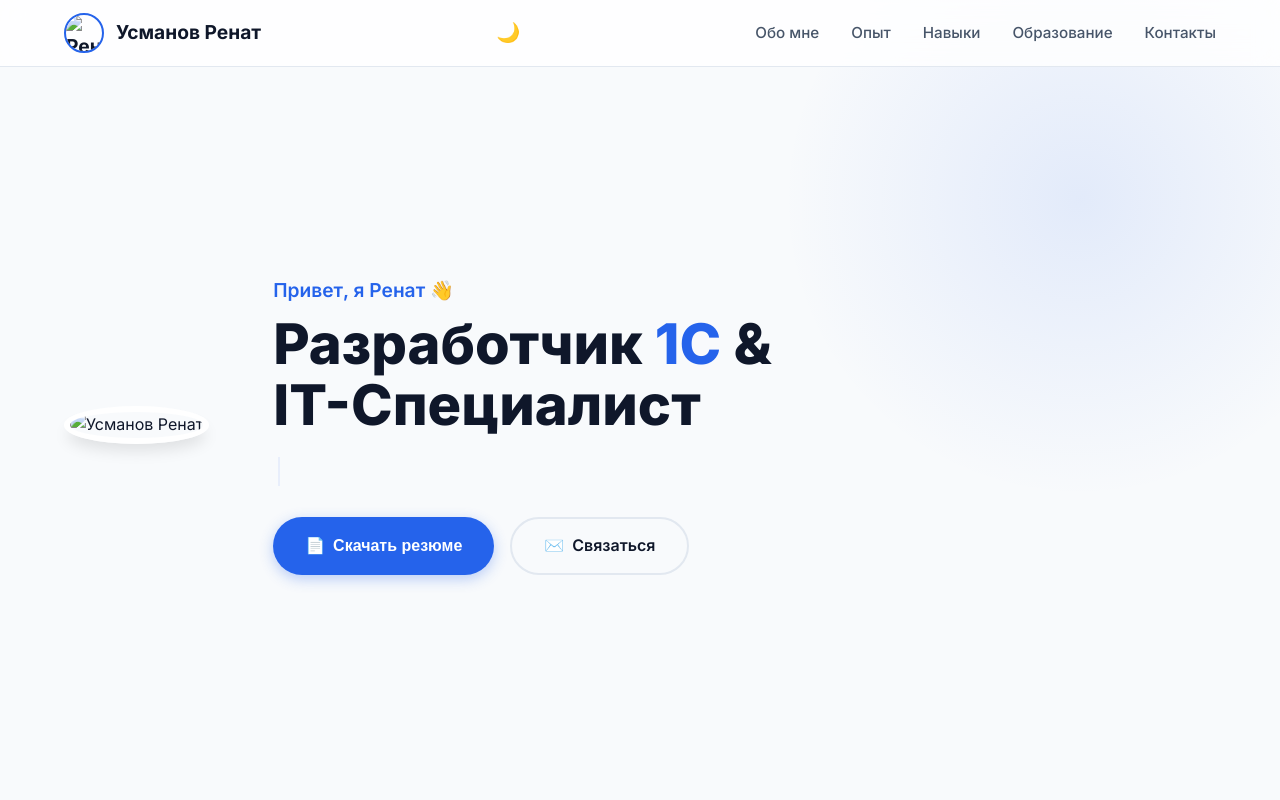
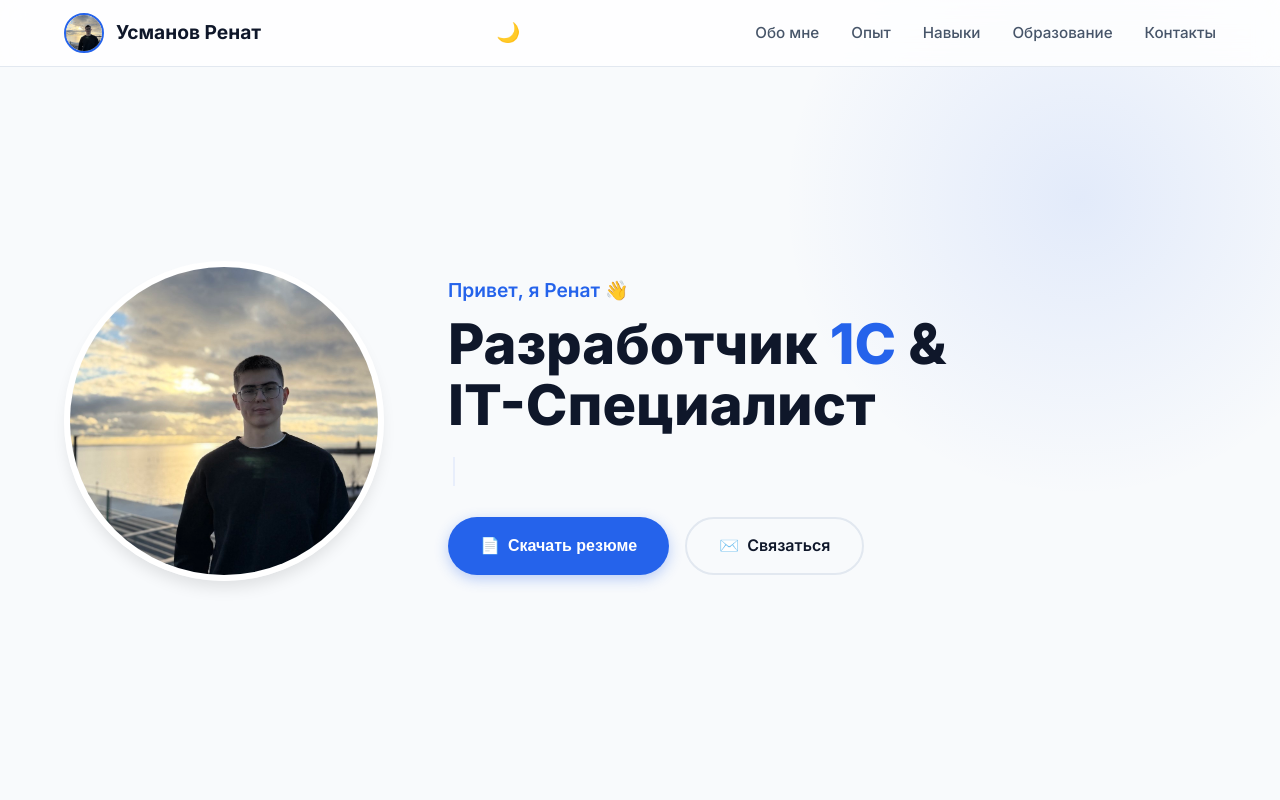
Before and after one commit to Renatgambit/my-portfolio, a plain HTML site: page index.html in a window 1280 px wide. Shown: the top 800 px of the page. Drawn offline with Linux system fonts and the light colour scheme.

Commit message:
Add files via upload

```diff
--- a/index.html
+++ b/index.html
@@ -5,7 +5,7 @@
     <meta name="viewport" content="width=device-width, initial-scale=1.0">
     <title>Резюме | Усманов Ренат — 1С Разработчик</title>
     <!-- Favicon -->
-    <link rel="shortcut icon" type="image/png" href="img/poster_event_1618682.jpg">
+    <link rel="shortcut icon" type="image/png" href="poster_event_1618682.jpg">
     <!-- Font -->
     <link rel="preconnect" href="https://fonts.googleapis.com">
     <link rel="preconnect" href="https://fonts.gstatic.com" crossorigin>
@@ -25,7 +25,7 @@
         <!-- Навигация -->
         <nav class="navbar">
             <a href="#" class="navbar-brand">
-                <img src="img/i.png" alt="Ренат У." class="nav-profile-pic">
+                <img src="i.png" alt="Ренат У." class="nav-profile-pic">
                 <span>Усманов Ренат</span>
             </a>
 
@@ -49,7 +49,7 @@
         <section id="hero" class="hero">
             <div class="hero-content">
                 <div class="profile-pic-container">
-                    <img src="img/i.png" alt="Усманов Ренат" class="profile-pic" id="main-profile-pic">
+                    <img src="i.png" alt="Усманов Ренат" class="profile-pic" id="main-profile-pic">
                 </div>
                 <div class="hero-text">
                     <span class="hero-greeting">Привет, я Ренат 👋</span>
```
Also changed, not shown: poster_event_1618682.jpg (added).
